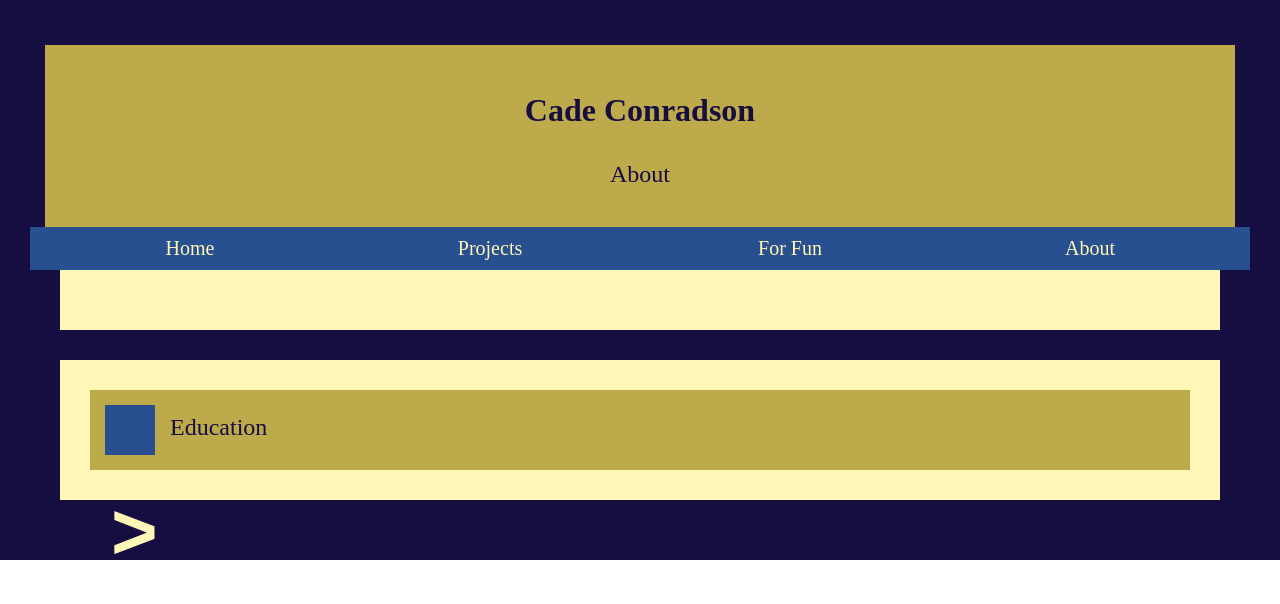
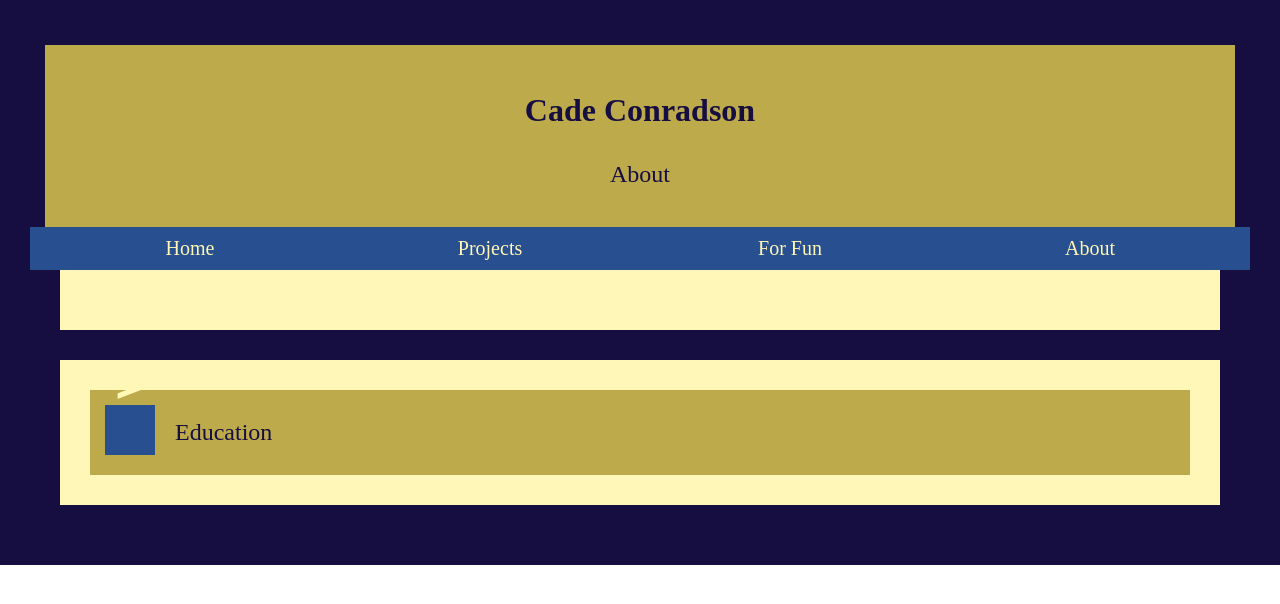
Before and after one commit to cconradson/cconradson.github.io, a Jekyll site: the page built from about.html, in a window 1280 px wide. Shown: the top 604 px of the page. Built offline with Jekyll 4.4.1, drawn with Linux system fonts in a browser that asks for light colours.

Commit message:
drop style attempt 12

```diff
--- a/assets/css/main.css
+++ b/assets/css/main.css
@@ -224,6 +224,7 @@ a.img {
 
 .droptitle {
 	float: left;
+	padding: 5px;
 }
 
 .droptop:after {
@@ -244,8 +245,10 @@ button.drop {
 
 button.drop > p {
 	font-weight: bold;
-	font-size: 80px;
+	font-size: 50px;
 	text-align: center;
+	position: relative;
+	top: -100px;
 }
 
 button.drop:hover {
```
